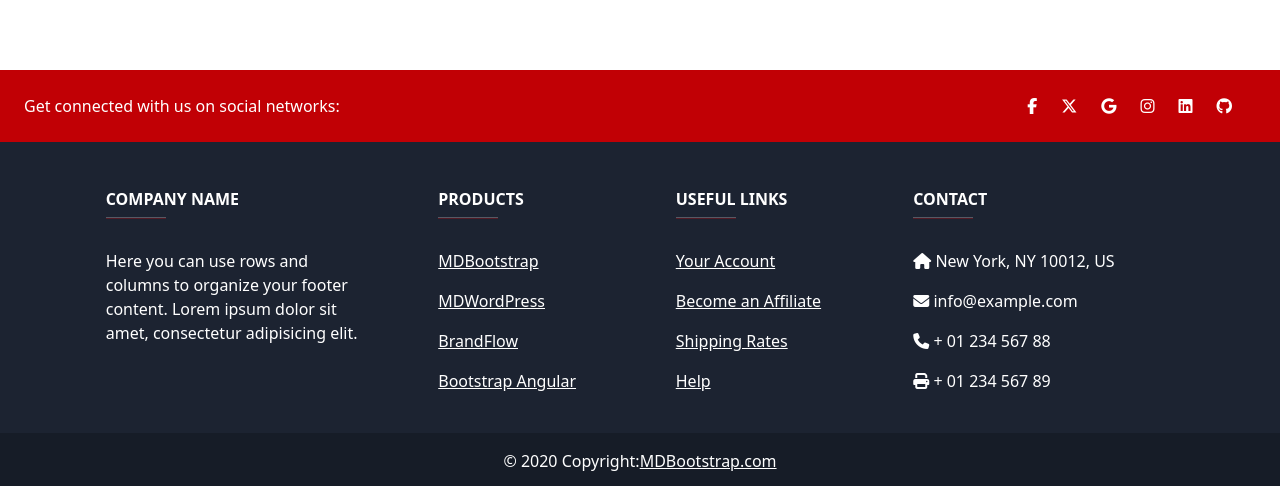
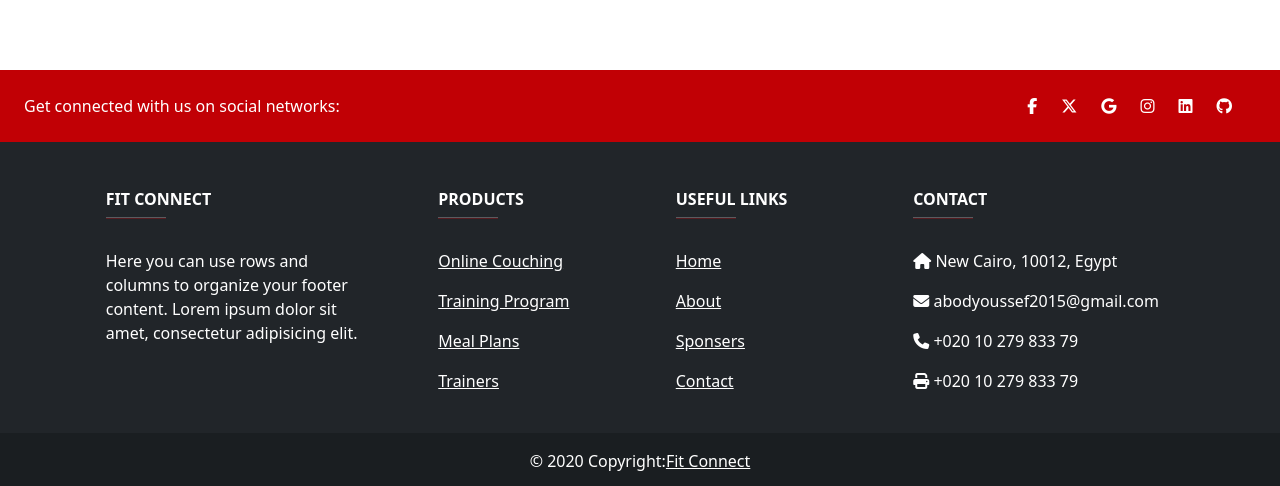
Before and after one commit to CIHYALACE/Fit-Connect, a React (Vite) app: page / in a window 1280 px wide. Shown: the part 897-1383 px from the top of the page. Built offline with nearby package versions, Linux system fonts and the light colour scheme; a web font is replaced by a local one.

Commit message:
Customize Footer Links and fix a bug in header

```diff
--- a/src/components/Footer.jsx
+++ b/src/components/Footer.jsx
@@ -3,9 +3,7 @@ export default function Footer() {
     <>
       <div className="mt-5">
         <footer
-          className="text-center text-lg-start text-white"
-          style={{ backgroundColor: "#1c2331" }}
-        >
+          className="text-center text-lg-start text-white bg-dark">
           <section
             className="d-flex justify-content-between p-4"
             style={{ backgroundColor: "#c10005" }}
@@ -15,22 +13,22 @@ export default function Footer() {
             </div>
 
             <div>
-              <a href="" className="text-white me-4">
+              <a href="https://www.facebook.com/cihyalace.abdo/" target="_blank" className="text-white me-4">
                 <i className="fab fa-facebook-f"></i>
               </a>
-              <a href="" className="text-white me-4">
+              <a href="#" className="text-white me-4">
                 <i className="fa-brands fa-x-twitter"></i>
               </a>
-              <a href="" className="text-white me-4">
+              <a href="mailto:abodyoussef2015@gmail.com" className="text-white me-4">
                 <i className="fab fa-google"></i>
               </a>
-              <a href="" className="text-white me-4">
+              <a href="https://www.instagram.com/abdoyoussef_2/" target="_blank" className="text-white me-4">
                 <i className="fab fa-instagram"></i>
               </a>
-              <a href="" className="text-white me-4">
+              <a href="https://www.linkedin.com/in/abdel-rahman-youssef-16664b236/" target="_blank" className="text-white me-4">
                 <i className="fab fa-linkedin"></i>
               </a>
-              <a href="" className="text-white me-4">
+              <a href="https://github.com/CIHYALACE" target="_blank" className="text-white me-4">
                 <i className="fab fa-github"></i>
               </a>
             </div>
@@ -40,7 +38,7 @@ export default function Footer() {
             <div className="container text-center text-md-start mt-5">
               <div className="row mt-3">
                 <div className="col-md-3 col-lg-4 col-xl-3 mx-auto mb-4">
-                  <h6 className="text-uppercase fw-bold">Company name</h6>
+                  <h6 className="text-uppercase fw-bold">Fit Connect</h6>
                   <hr
                     className="mb-4 mt-0 d-inline-block mx-auto"
                     style={{
@@ -68,22 +66,22 @@ export default function Footer() {
                   />
                   <p>
                     <a href="#!" className="text-white">
-                      MDBootstrap
+                      Online Couching
                     </a>
                   </p>
                   <p>
                     <a href="#!" className="text-white">
-                      MDWordPress
+                      Training Program
                     </a>
                   </p>
                   <p>
                     <a href="#!" className="text-white">
-                      BrandFlow
+                      Meal Plans
                     </a>
                   </p>
                   <p>
                     <a href="#!" className="text-white">
-                      Bootstrap Angular
+                      Trainers
                     </a>
                   </p>
                 </div>
@@ -100,22 +98,22 @@ export default function Footer() {
                   />
                   <p>
                     <a href="#!" className="text-white">
-                      Your Account
+                      Home
                     </a>
                   </p>
                   <p>
                     <a href="#!" className="text-white">
-                      Become an Affiliate
+                      About
                     </a>
                   </p>
                   <p>
                     <a href="#!" className="text-white">
-                      Shipping Rates
+                      Sponsers
                     </a>
                   </p>
                   <p>
                     <a href="#!" className="text-white">
-                      Help
+                      Contact
                     </a>
                   </p>
                 </div>
@@ -131,16 +129,16 @@ export default function Footer() {
                     }}
                   />
                   <p>
-                    <i className="fas fa-home mr-3"></i> New York, NY 10012, US
+                    <i className="fas fa-home mr-3"></i> New Cairo, 10012, Egypt
                   </p>
                   <p>
-                    <i className="fas fa-envelope mr-3"></i> info@example.com
+                    <i className="fas fa-envelope mr-3"></i> abodyoussef2015@gmail.com
                   </p>
                   <p>
-                    <i className="fas fa-phone mr-3"></i> + 01 234 567 88
+                    <i className="fas fa-phone mr-3"></i> +020 10 279 833 79
                   </p>
                   <p>
-                    <i className="fas fa-print mr-3"></i> + 01 234 567 89
+                    <i className="fas fa-print mr-3"></i> +020 10 279 833 79
                   </p>
                 </div>
               </div>
@@ -152,8 +150,8 @@ export default function Footer() {
             style={{ backgroundColor: "rgba(0, 0, 0, 0.2)" }}
           >
             © 2020 Copyright:
-            <a className="text-white" href="https://mdbootstrap.com/">
-              MDBootstrap.com
+            <a className="text-white" href="#">
+              Fit Connect
             </a>
           </div>
         </footer>
--- a/src/components/Header.jsx
+++ b/src/components/Header.jsx
@@ -6,7 +6,7 @@ import NavDropdown from "react-bootstrap/NavDropdown";
 
 export default function Header() {
   return (
-    <Navbar expand="lg" className="bg-body-tertiary position-sticky top-0">
+    <Navbar expand="lg" className="bg-body-tertiary position-sticky top-0 z-1">
       <Container>
       <NavLink><i class="fa-solid fa-search fs-5 d-sm-inline d-lg-none  px-2"></i></NavLink>
       <Navbar.Toggle aria-controls="basic-navbar-nav" />
--- a/src/style/App.css
+++ b/src/style/App.css
@@ -16,7 +16,7 @@
     position: absolute;
     width: 100%;
     height: 2px;
-    background: #ff0000;
+    background: #f40006;
     bottom: -5px;
     left: 0;
     transform: scaleX(0);
```
